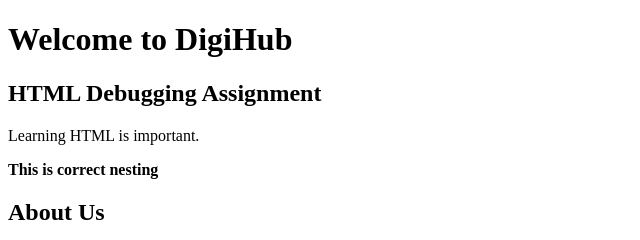
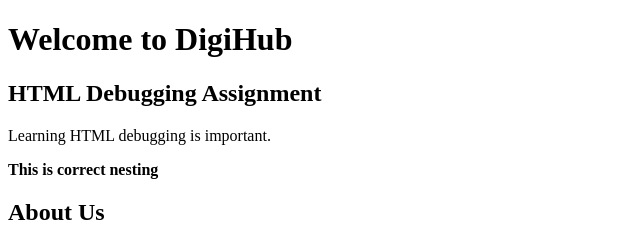
Before and after one commit to favi-oj/html-debugging-assignment, a plain HTML site: page index.html in a window 1280 px wide. Shown: the top 240 px of the page, 0-640 px from the left. Drawn offline with Linux system fonts and the light colour scheme.

Commit message:
Fix text in HTML debugging assignment
Updated the text in the paragraph about HTML debugging.

```diff
--- a/index.html
+++ b/index.html
@@ -12,7 +12,7 @@
     <h2>HTML Debugging Assignment</h2>
 
     <div>
-        <p>Learning HTML is important.</p>
+        <p>Learning HTML debugging is important.</p>
     </div>
 
     <p><strong>This is correct nesting</strong></p>
```
